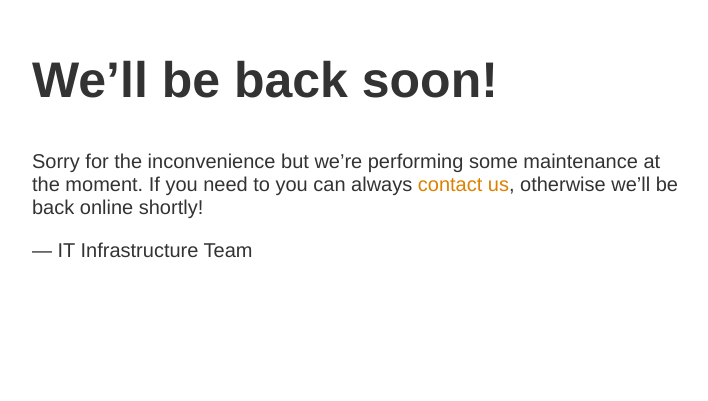
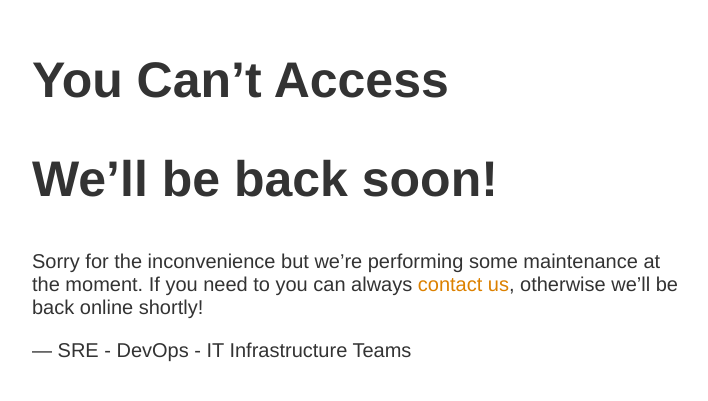
Before and after one commit to tainguyenbp/nginx-maintenance, a plain HTML site: page index.html in a window 1280 px wide. Shown: the part 149-550 px from the top of the page, without its empty margins (283-991 px from the left). Drawn offline with Linux system fonts and the light colour scheme.

Commit message:
Update index.html change contents

```diff
--- a/index.html
+++ b/index.html
@@ -10,9 +10,10 @@
 </style>
 
 <article>
+    <h1>You Can&rsquo;t Access</h1>
     <h1>We&rsquo;ll be back soon!</h1>
     <div>
         <p>Sorry for the inconvenience but we&rsquo;re performing some maintenance at the moment. If you need to you can always <a href="mailto:#">contact us</a>, otherwise we&rsquo;ll be back online shortly!</p>
-        <p>&mdash; IT Infrastructure Team</p>
+        <p>&mdash; SRE - DevOps - IT Infrastructure Teams</p>
     </div>
 </article>
```
